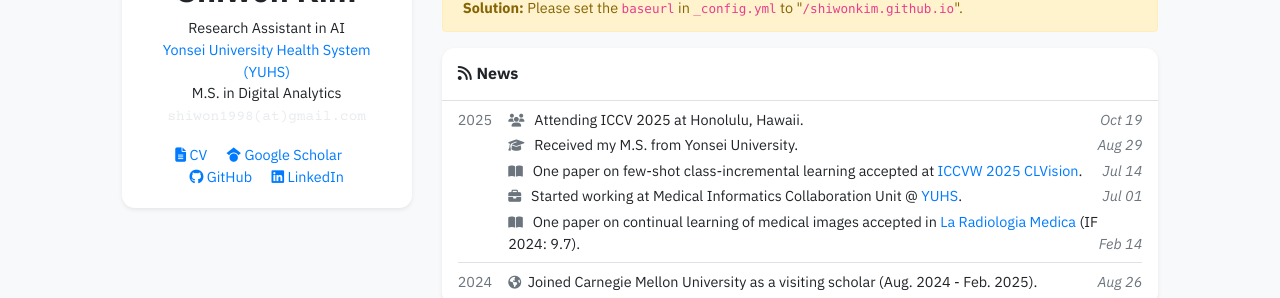
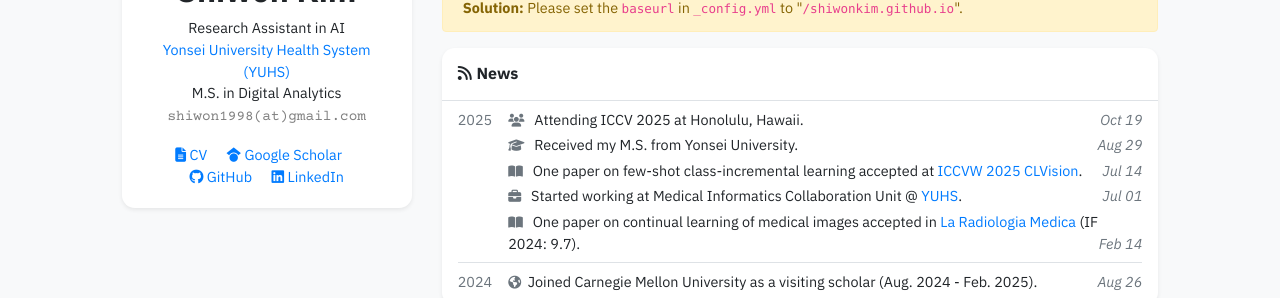
Before and after one commit to shiwonkim/shiwonkim.github.io, a Jekyll site: the page built from index.html, in a window 1280 px wide. Shown: the part 481-779 px from the top of the page. Built offline with Jekyll 4.4.1, drawn with Linux system fonts in a browser that asks for light colours; nearby versions of some CDN libraries; some web fonts are replaced; a style sheet for code colours, icons or effects is not loaded.

Commit message:
edit profile

```diff
--- a/assets/css/global.css
+++ b/assets/css/global.css
@@ -91,5 +91,5 @@ div.lazy {
 
 .email-text {
     font-family: "Courier Prime", monospace;
-    color: #e9ecef;
+    color: gray;
 }
```
